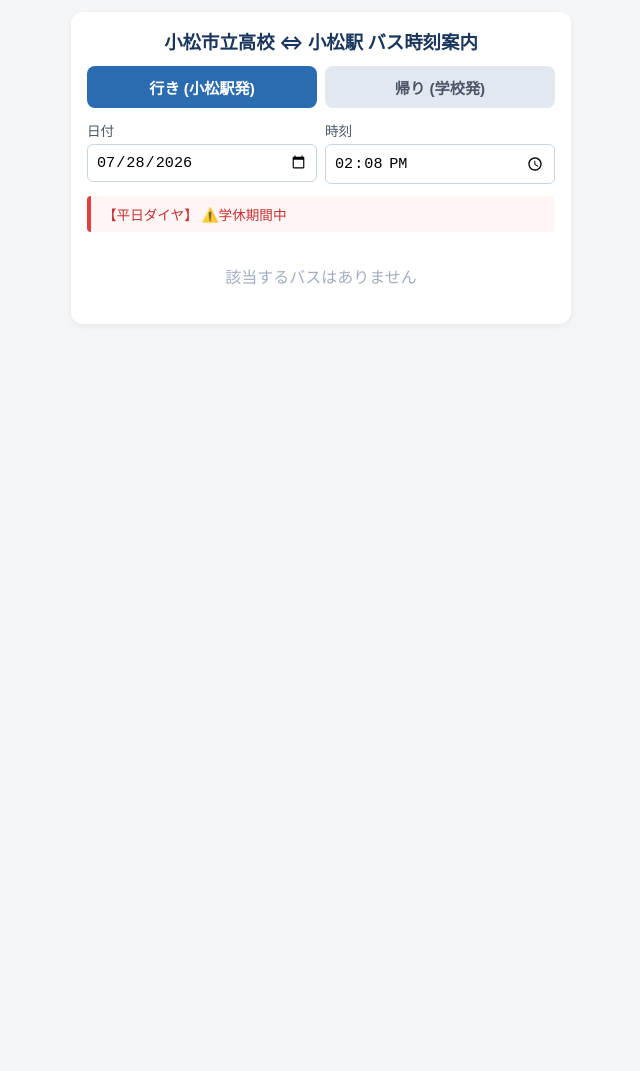
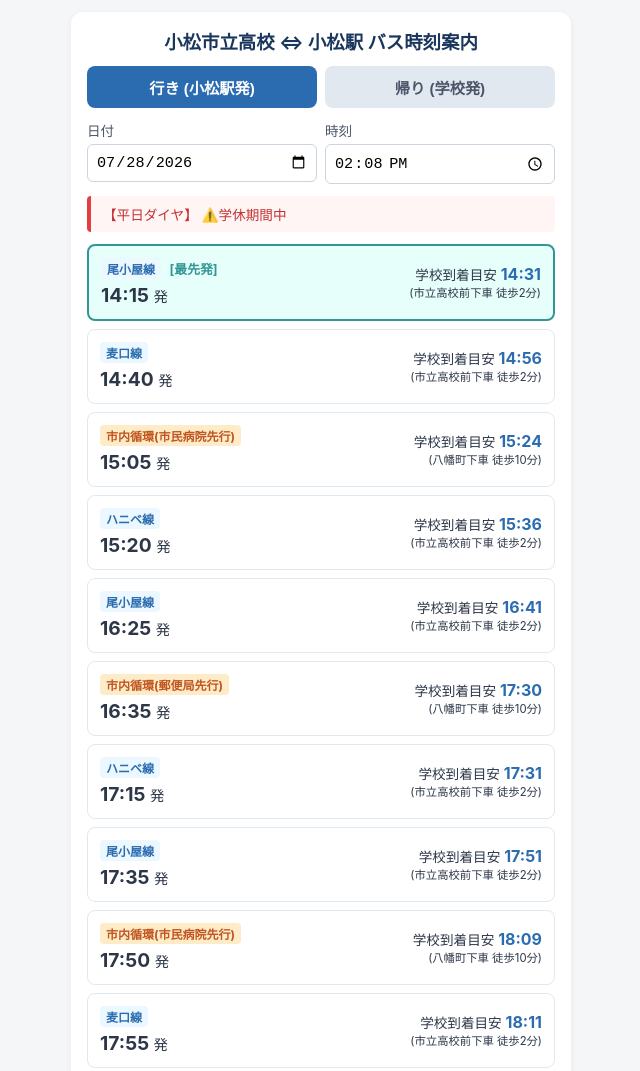
Before and after one commit to projectmerry001-del/IchikoBusTime, a plain HTML site: page index.html in a window 1280 px wide. Shown: the top 1071 px of the page, without its empty margins (319-959 px from the left). Before the commit the page ends 800 px from the top, so only its background shows below. Drawn offline with Linux system fonts and the light colour scheme.

Commit message:
Update index.html

```diff
--- a/index.html
+++ b/index.html
@@ -163,32 +163,91 @@
 
 <script>
 // ==========================================
-// 1. 時刻表データ（例示サンプル構造）
-// ※ 実際の正確なダイヤ時刻をここへ登録・修正してください
+// 1. 全路線時刻表データ
+// satSun: true = 土日祝運休なし (土日祝も運行) / false = 土日祝運休
+// schoolHolidays: true = 学休運休なし (学休も運行) / false = 学休期間運休
 // ==========================================
 const busData = {
   // --- 行き (小松駅発) ---
   toSchool: [
-    // 北鉄加賀バス (市立高校前: 徒歩2分 / 小松駅発 -> 市立高校前着)
-    { line: "ハニベ線", type: "hokutetsu", dep: "07:20", arr: "07:35", satSun: false, schoolHolidays: false },
-    { line: "麦口線",   type: "hokutetsu", dep: "07:45", arr: "08:00", satSun: false, schoolHolidays: false },
-    { line: "尾小屋線", type: "hokutetsu", dep: "08:15", arr: "08:30", satSun: true,  schoolHolidays: false },
+    // 北鉄加賀バス (小松駅発 -> 市立高校前着)
+    // 尾小屋線
+    { line: "尾小屋線", type: "hokutetsu", dep: "07:15", arr: "07:29", satSun: false, schoolHolidays: false },
+    { line: "尾小屋線", type: "hokutetsu", dep: "08:15", arr: "08:29", satSun: true,  schoolHolidays: true },
+    { line: "尾小屋線", type: "hokutetsu", dep: "10:05", arr: "10:19", satSun: true,  schoolHolidays: true },
+    { line: "尾小屋線", type: "hokutetsu", dep: "12:15", arr: "12:29", satSun: true,  schoolHolidays: true },
+    { line: "尾小屋線", type: "hokutetsu", dep: "14:15", arr: "14:29", satSun: true,  schoolHolidays: true },
+    { line: "尾小屋線", type: "hokutetsu", dep: "16:25", arr: "16:39", satSun: true,  schoolHolidays: true },
+    { line: "尾小屋線", type: "hokutetsu", dep: "17:35", arr: "17:49", satSun: false, schoolHolidays: true },
+    { line: "尾小屋線", type: "hokutetsu", dep: "18:20", arr: "18:34", satSun: true,  schoolHolidays: true },
 
-    // 市内循環バス南ルート (八幡町: 徒歩10分 / 小松駅発 -> 八幡町着)
+    // ハニベ線
+    { line: "ハニベ線", type: "hokutetsu", dep: "07:20", arr: "07:34", satSun: false, schoolHolidays: true },
+    { line: "ハニベ線", type: "hokutetsu", dep: "08:50", arr: "09:04", satSun: true,  schoolHolidays: true },
+    { line: "ハニベ線", type: "hokutetsu", dep: "11:20", arr: "11:34", satSun: true,  schoolHolidays: true },
+    { line: "ハニベ線", type: "hokutetsu", dep: "13:15", arr: "13:29", satSun: true,  schoolHolidays: true },
+    { line: "ハニベ線", type: "hokutetsu", dep: "15:20", arr: "15:34", satSun: true,  schoolHolidays: true },
+    { line: "ハニベ線", type: "hokutetsu", dep: "17:15", arr: "17:29", satSun: true,  schoolHolidays: true },
+    { line: "ハニベ線", type: "hokutetsu", dep: "18:45", arr: "18:59", satSun: false, schoolHolidays: true },
+
+    // 麦口線
+    { line: "麦口線",   type: "hokutetsu", dep: "07:40", arr: "07:54", satSun: false, schoolHolidays: false },
+    { line: "麦口線",   type: "hokutetsu", dep: "09:35", arr: "09:49", satSun: true,  schoolHolidays: true },
+    { line: "麦口線",   type: "hokutetsu", dep: "14:40", arr: "14:54", satSun: true,  schoolHolidays: true },
+    { line: "麦口線",   type: "hokutetsu", dep: "17:55", arr: "18:09", satSun: true,  schoolHolidays: true },
+
+    // 市内循環バス南ルート (小松駅発 -> 八幡町着 / 土日祝・学休の運休なし)
     { line: "市内循環(市民病院先行)", type: "loop", dep: "07:35", arr: "07:44", satSun: true, schoolHolidays: true },
     { line: "市内循環(郵便局先行)",   type: "loop", dep: "08:50", arr: "09:35", satSun: true, schoolHolidays: true },
-    { line: "市内循環(市民病院先行)", type: "loop", dep: "10:05", arr: "10:14", satSun: true, schoolHolidays: true }
+    { line: "市内循環(市民病院先行)", type: "loop", dep: "10:05", arr: "10:14", satSun: true, schoolHolidays: true },
+    { line: "市内循環(郵便局先行)",   type: "loop", dep: "11:20", arr: "12:05", satSun: true, schoolHolidays: true },
+    { line: "市内循環(市民病院先行)", type: "loop", dep: "12:35", arr: "12:44", satSun: true, schoolHolidays: true },
+    { line: "市内循環(郵便局先行)",   type: "loop", dep: "13:50", arr: "14:35", satSun: true, schoolHolidays: true },
+    { line: "市内循環(市民病院先行)", type: "loop", dep: "15:05", arr: "15:14", satSun: true, schoolHolidays: true },
+    { line: "市内循環(郵便局先行)",   type: "loop", dep: "16:35", arr: "17:20", satSun: true, schoolHolidays: true },
+    { line: "市内循環(市民病院先行)", type: "loop", dep: "17:50", arr: "17:59", satSun: true, schoolHolidays: true }
   ],
 
   // --- 帰り (学校発) ---
   toStation: [
     // 北鉄加賀バス (市立高校前発 -> 小松駅着)
-    { line: "ハニベ線", type: "hokutetsu", dep: "16:10", arr: "16:25", satSun: false, schoolHolidays: false },
-    { line: "尾小屋線", type: "hokutetsu", dep: "17:05", arr: "17:20", satSun: true,  schoolHolidays: false },
+    // 尾小屋線
+    { line: "尾小屋線", type: "hokutetsu", dep: "07:37", arr: "07:55", satSun: false, schoolHolidays: false },
+    { line: "尾小屋線", type: "hokutetsu", dep: "08:17", arr: "08:35", satSun: false, schoolHolidays: true },
+    { line: "尾小屋線", type: "hokutetsu", dep: "09:12", arr: "09:30", satSun: true,  schoolHolidays: true },
+    { line: "尾小屋線", type: "hokutetsu", dep: "11:02", arr: "11:20", satSun: true,  schoolHolidays: true },
+    { line: "尾小屋線", type: "hokutetsu", dep: "13:12", arr: "13:30", satSun: true,  schoolHolidays: true },
+    { line: "尾小屋線", type: "hokutetsu", dep: "15:12", arr: "15:30", satSun: true,  schoolHolidays: true },
+    { line: "尾小屋線", type: "hokutetsu", dep: "17:22", arr: "17:40", satSun: true,  schoolHolidays: true },
+    { line: "尾小屋線", type: "hokutetsu", dep: "18:32", arr: "18:50", satSun: false, schoolHolidays: true },
+    { line: "尾小屋線", type: "hokutetsu", dep: "19:17", arr: "19:35", satSun: true,  schoolHolidays: true },
 
-    // 市内循環バス南ルート (八幡町発 -> 小松駅着)
-    { line: "市内循環(市民病院先行)", type: "loop", dep: "16:44", arr: "17:15", satSun: true, schoolHolidays: true },
-    { line: "市内循環(郵便局先行)",   type: "loop", dep: "17:41", arr: "18:15", satSun: true, schoolHolidays: true }
+    // ハニベ線
+    { line: "ハニベ線", type: "hokutetsu", dep: "07:30", arr: "07:48", satSun: false, schoolHolidays: true },
+    { line: "ハニベ線", type: "hokutetsu", dep: "08:10", arr: "08:28", satSun: false, schoolHolidays: true },
+    { line: "ハニベ線", type: "hokutetsu", dep: "09:45", arr: "10:03", satSun: true,  schoolHolidays: true },
+    { line: "ハニベ線", type: "hokutetsu", dep: "12:15", arr: "12:33", satSun: true,  schoolHolidays: true },
+    { line: "ハニベ線", type: "hokutetsu", dep: "14:10", arr: "14:28", satSun: true,  schoolHolidays: true },
+    { line: "ハニベ線", type: "hokutetsu", dep: "16:15", arr: "16:33", satSun: true,  schoolHolidays: true },
+    { line: "ハニベ線", type: "hokutetsu", dep: "18:10", arr: "18:28", satSun: true,  schoolHolidays: true },
+
+    // 麦口線
+    { line: "麦口線",   type: "hokutetsu", dep: "07:11", arr: "07:29", satSun: false, schoolHolidays: true },
+    { line: "麦口線",   type: "hokutetsu", dep: "08:31", arr: "08:49", satSun: false, schoolHolidays: true },
+    { line: "麦口線",   type: "hokutetsu", dep: "10:31", arr: "10:49", satSun: true,  schoolHolidays: true },
+    { line: "麦口線",   type: "hokutetsu", dep: "15:36", arr: "15:54", satSun: true,  schoolHolidays: true },
+    { line: "麦口線",   type: "hokutetsu", dep: "18:51", arr: "19:09", satSun: true,  schoolHolidays: true },
+
+    // 市内循環バス南ルート (八幡町発 -> 小松駅着 / 土日祝・学休の運休なし)
+    { line: "市内循環(市民病院先行)", type: "loop", dep: "07:44", arr: "08:30", satSun: true, schoolHolidays: true },
+    { line: "市内循環(郵便局先行)",   type: "loop", dep: "09:35", arr: "09:44", satSun: true, schoolHolidays: true },
+    { line: "市内循環(市民病院先行)", type: "loop", dep: "10:14", arr: "11:00", satSun: true, schoolHolidays: true },
+    { line: "市内循環(郵便局先行)",   type: "loop", dep: "12:05", arr: "12:14", satSun: true, schoolHolidays: true },
+    { line: "市内循環(市民病院先行)", type: "loop", dep: "12:44", arr: "13:30", satSun: true, schoolHolidays: true },
+    { line: "市内循環(郵便局先行)",   type: "loop", dep: "14:35", arr: "14:44", satSun: true, schoolHolidays: true },
+    { line: "市内循環(市民病院先行)", type: "loop", dep: "15:14", arr: "16:00", satSun: true, schoolHolidays: true },
+    { line: "市内循環(郵便局先行)",   type: "loop", dep: "17:20", arr: "17:29", satSun: true, schoolHolidays: true },
+    { line: "市内循環(市民病院先行)", type: "loop", dep: "17:59", arr: "18:45", satSun: true, schoolHolidays: true }
   ]
 };
 
@@ -272,9 +331,9 @@ function render() {
   // 対象方向のバスをフィルタリング
   const rawList = busData[currentDirection];
   const validList = rawList.filter(bus => {
-    // 1. 土日祝チェック（北鉄加賀バスのみ影響）
+    // 1. 土日祝チェック（土日祝運休便の除外）
     if (!bus.satSun && dayInfo.isWeekend) return false;
-    // 2. 学休運休チェック（北鉄加賀バスのみ影響）
+    // 2. 学休運休チェック（学休運休便の除外）
     if (!bus.schoolHolidays && dayInfo.isHoliday) return false;
     return true;
   });
@@ -285,9 +344,7 @@ function render() {
       const depMin = timeToMin(bus.dep);
       const arrMin = timeToMin(bus.arr);
 
-      // 学校到着（または小松駅到着）予測時刻の計算
-      // 行き：バス降車時刻 + 徒歩時間 = 学校到着時刻
-      // 帰り：指定時刻 + 徒歩時間 <= バス乗車時刻
+      // 学校到着予測時刻の計算
       let totalArrMin = arrMin;
       if (currentDirection === 'toSchool') {
         totalArrMin = arrMin + walkTime[bus.type];
```
